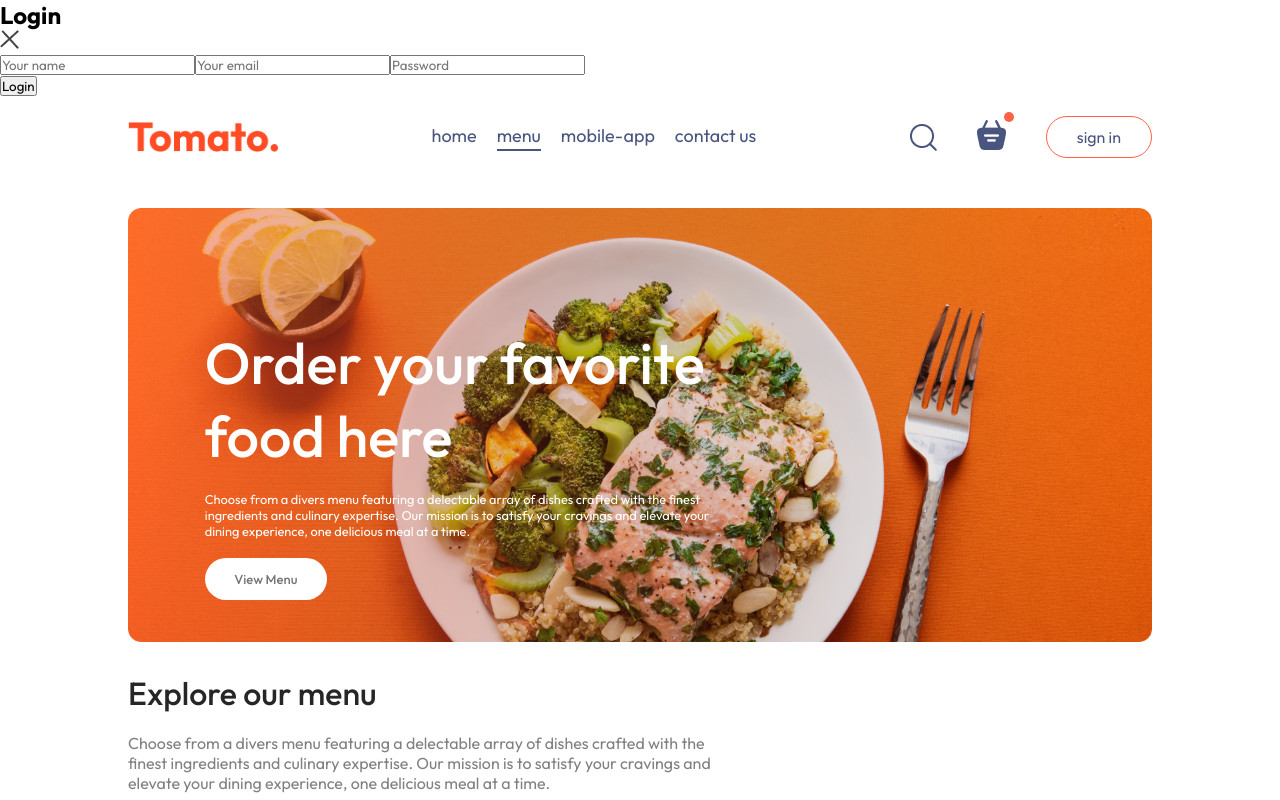
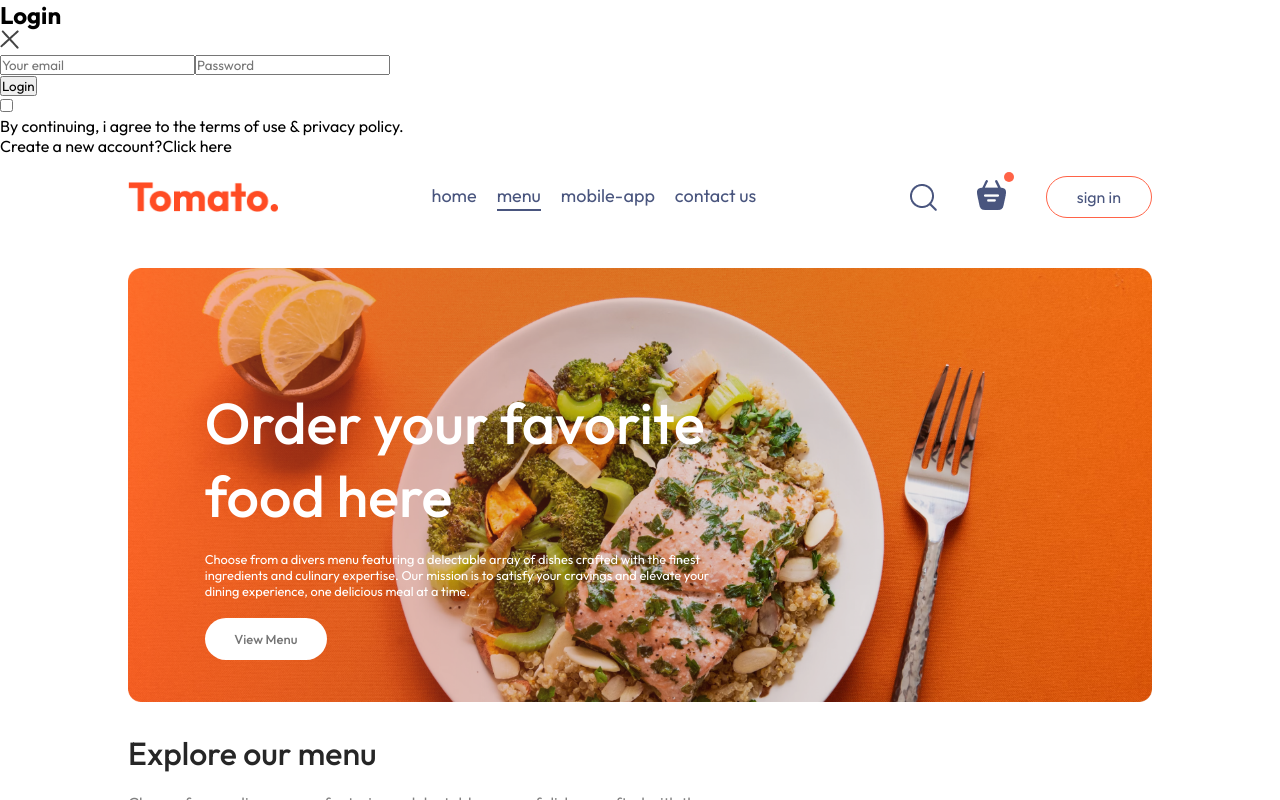
Before and after one commit to LenaM777/tomato-delivery, a React (Vite) app in the folder frontend/: page / in a window 1280 px wide. Both pictures are taken after a click on the button "sign in". Shown: the top 800 px of the page. Built offline with nearby package versions, Linux system fonts and the light colour scheme.

Commit message:
feat: Creating the login and sign up interface with dynamic content based on the user state

```diff
--- a/frontend/src/components/LoginPopup/LoginPopup.jsx
+++ b/frontend/src/components/LoginPopup/LoginPopup.jsx
@@ -17,11 +17,31 @@ const LoginPopup = ({ setShowLogin }) => {
           />
         </div>
         <div className="login-popup__inputs">
-          <input type="text" placeholder="Your name" required />
+          {currState === "Login" ? (
+            <></>
+          ) : (
+            <input type="text" placeholder="Your name" required />
+          )}
+
           <input type="email" placeholder="Your email" required />
           <input type="password" placeholder="Password" required />
         </div>
         <button>{currState === "Sign Up" ? "Create account" : "Login"}</button>
+        <div className="login-popup__condition">
+          <input type="checkbox" required />
+          <p>By continuing, i agree to the terms of use & privacy policy.</p>
+        </div>
+        {currState === "Login" ? (
+          <p>
+            Create a new account?
+            <span onClick={() => setCurrState("Sign Up")}>Click here</span>
+          </p>
+        ) : (
+          <p>
+            Already have an account?
+            <span onClick={() => setCurrState("Login")}>Login here</span>
+          </p>
+        )}
       </form>
     </div>
   );
```
